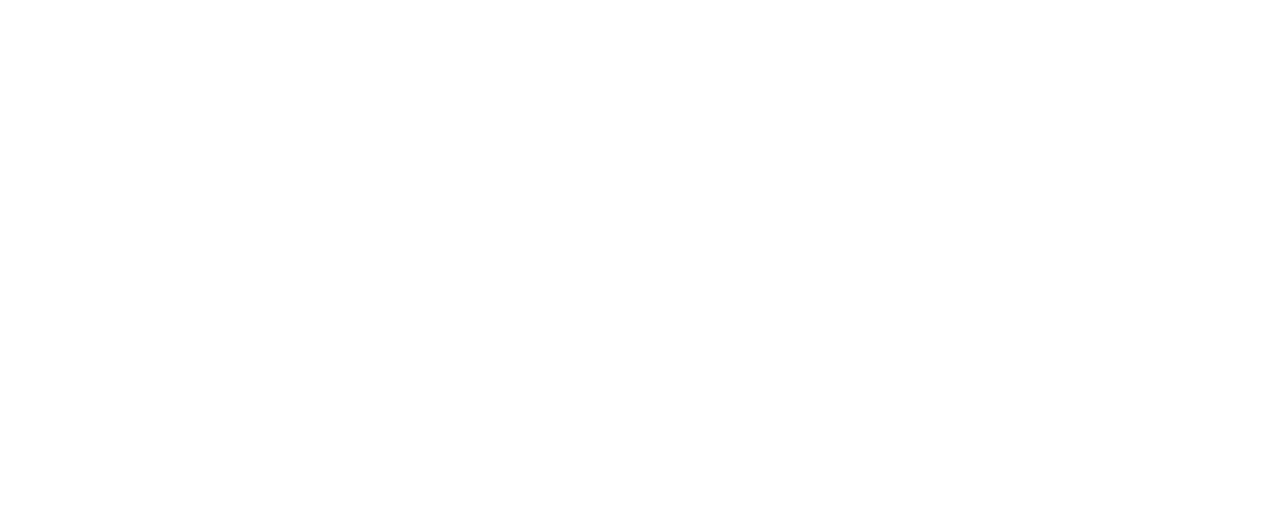
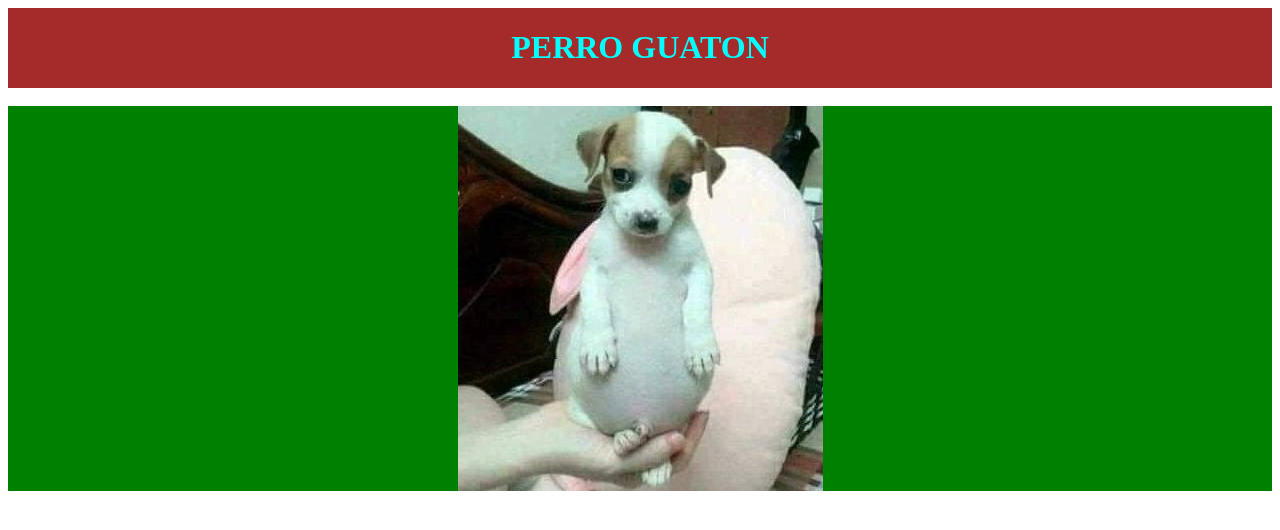
Before and after one commit to LapapafritaLoca/proyecto_programacion, a plain HTML site: page index.html in a window 1280 px wide. Drawn offline with Linux system fonts and the light colour scheme.

Commit message:
Primero, enlacé la hoja de estilos en el archivo html. Luego hice dos DIV; En un div puse un texto que dice 'Perro guaton' y en el segundo div agregué una imagen del perro guaton. A cada div le cambié el color; el div que contiene la imagen lo puse de color verde y el div que contiene el texto lo puse en color rojo. Además, hice en la hoja de estilos que todos los h1 del documento sean de color aqua y cambié el titulo de la pagina. PD: Ambos div tienen una clase cada uno; la clase del div de la imagen se llama 'hola' y la clase del div que contiene el texto se llama 'chao'.

```diff
--- a/css/style.css
+++ b/css/style.css
@@ -0,0 +1,14 @@
+.hola {
+    background: green;
+    width: 100%;
+    display:flex;
+    justify-content: center;
+}
+.chao {
+    background-color: brown;
+    display: flex;
+    justify-content: center;
+}
+h1 {
+    color: aqua;
+}
--- a/index.html
+++ b/index.html
@@ -4,9 +4,16 @@
     <meta charset="UTF-8">
     <meta http-equiv="X-UA-Compatible" content="IE=edge">
     <meta name="viewport" content="width=device-width, initial-scale=1.0">
-    <title>Document</title>
+    <link rel="stylesheet" href="css/style.css">
+    <title>Pagina_Actividad</title>
 </head>
 <body>
+    <div class="chao">
+       <h1>PERRO GUATON</h1>
+    </div> <br>
+    <div class="hola">
+        <img src="img/Perrito panzon.jpg">
+    </div>
 
 </body>
 </html>
```
